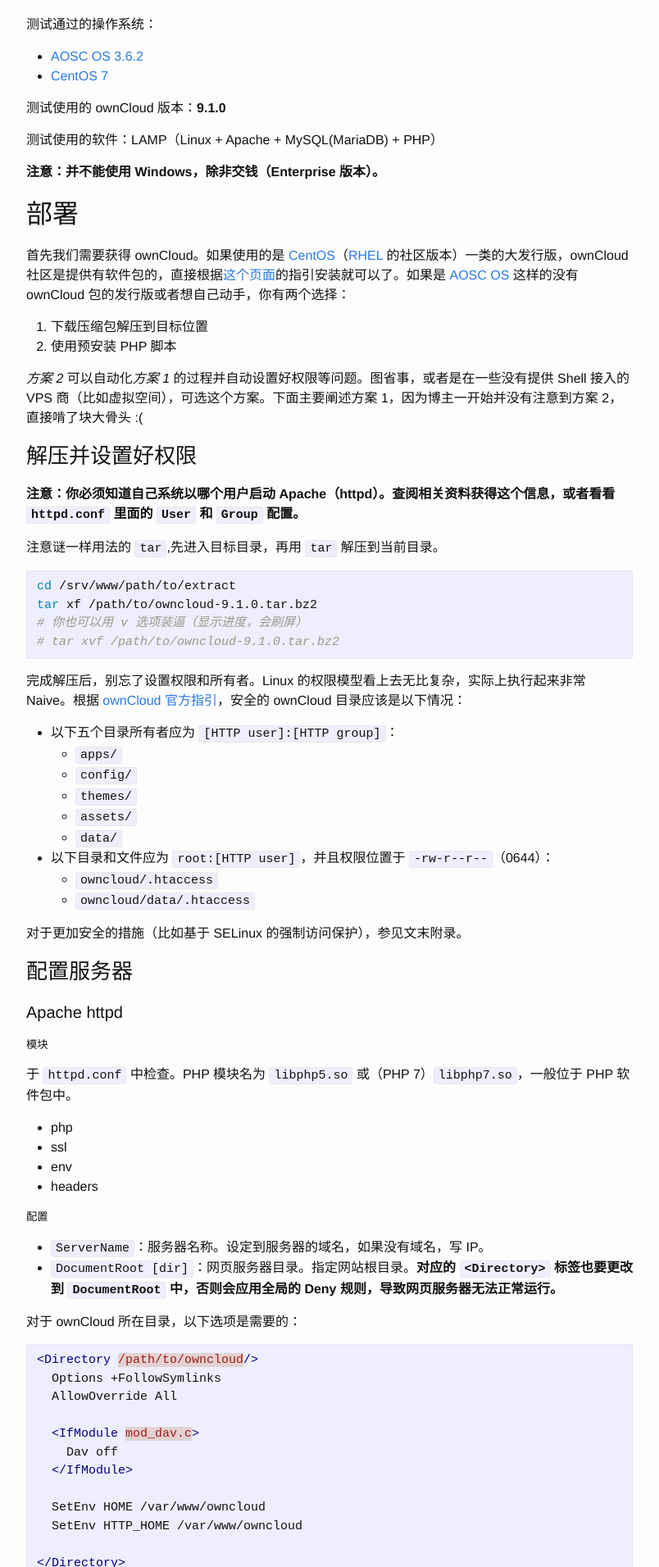
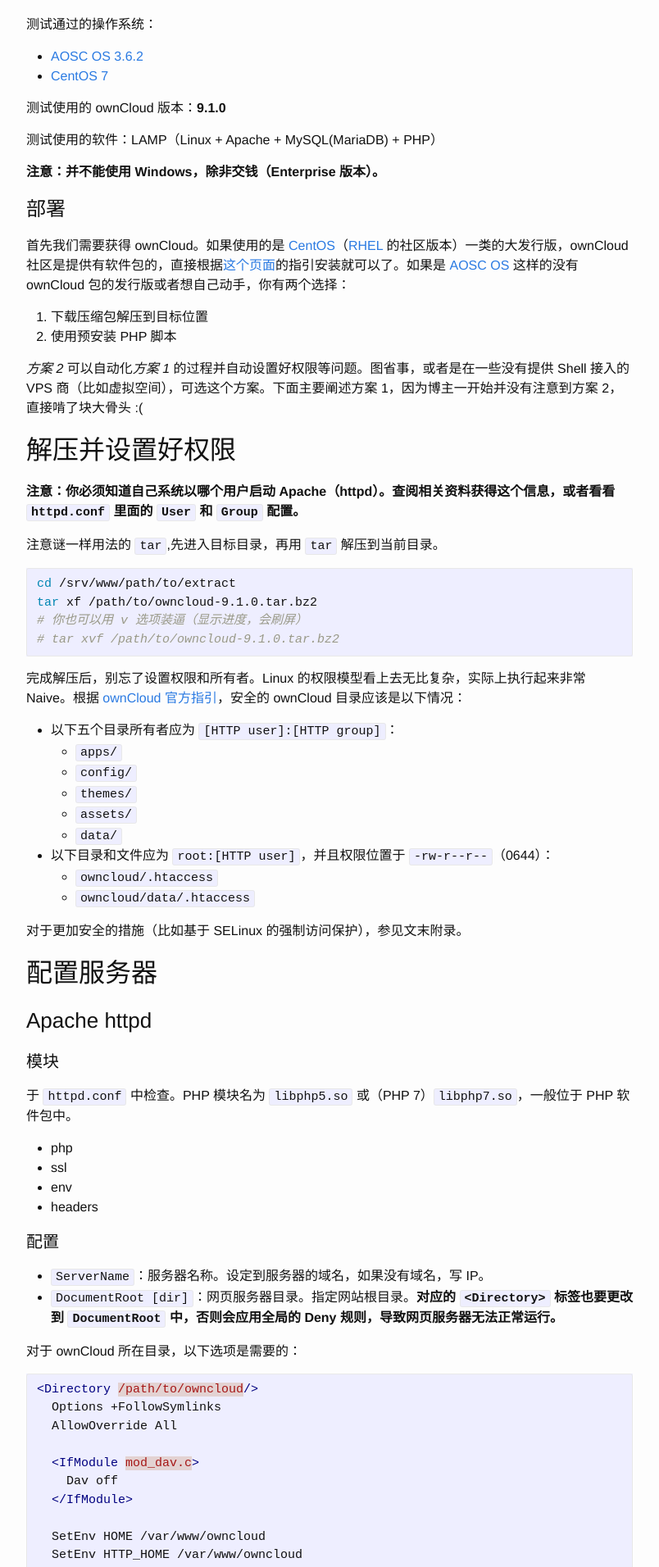
Before and after one commit to lmy441900/lmy441900.github.io, a Jekyll site: the page built from _posts/2016-08-06-how-to-setup-owncloud-on-a-single-server.md, in a window 1280 px wide. Shown: the part 374-2286 px from the top of the page at 82% size, without its empty margins (238-1042 px from the left). Built offline with Jekyll 4.4.1, drawn with Linux system fonts in a browser that asks for light colours.

Commit message:
Revert "fix: title rendering mistake"
This reverts commit 9e355638f0725f66145c48597b6faf884064b347.

Signed-off-by: Junde Yhi <lmy441900@gmail.com>

```diff
--- a/_posts/2016-08-06-how-to-setup-owncloud-on-a-single-server.md
+++ b/_posts/2016-08-06-how-to-setup-owncloud-on-a-single-server.md
@@ -35,7 +35,7 @@
 [aosc-os]:  https://aosc.io
 [cent-os-7]: https://centos.org
 
-## 部署
+# 部署
 
 首先我们需要获得 ownCloud。如果使用的是 [CentOS][cent-os-7]（[RHEL][rhel-7] 的社区版本）一类的大发行版，ownCloud 社区是提供有软件包的，直接根据[这个页面](https://download.owncloud.org/download/repositories/stable/owncloud/)的指引安装就可以了。如果是 [AOSC OS][aosc-os] 这样的没有 ownCloud 包的发行版或者想自己动手，你有两个选择：
 
@@ -46,7 +46,7 @@
 
 [rhel-7]:    https://www.redhat.com/rhel/
 
-### 解压并设置好权限
+## 解压并设置好权限
 
 **注意：你必须知道自己系统以哪个用户启动 Apache（httpd）。查阅相关资料获得这个信息，或者看看 `httpd.conf` 里面的 `User` 和 `Group` 配置。**
 
@@ -73,11 +73,11 @@
 
 对于更加安全的措施（比如基于 SELinux 的强制访问保护），参见文末附录。
 
-### 配置服务器
+## 配置服务器
 
-#### Apache httpd
+### Apache httpd
 
-##### 模块
+#### 模块
 
 于 `httpd.conf` 中检查。PHP 模块名为 `libphp5.so` 或（PHP 7）`libphp7.so`，一般位于 PHP 软件包中。
 
@@ -86,7 +86,7 @@
 - env
 - headers
 
-##### 配置
+#### 配置
 
 - `ServerName`：服务器名称。设定到服务器的域名，如果没有域名，写 IP。
 - `DocumentRoot [dir]`：网页服务器目录。指定网站根目录。**对应的 `<Directory>` 标签也要更改到 `DocumentRoot` 中，否则会应用全局的 Deny 规则，导致网页服务器无法正常运行。**
@@ -110,11 +110,11 @@
 
 配置完成后，使用 `sudo systemctl start httpd`（CentOS 7 使用 `sudo systemctl start apache`）来启动 Apache httpd 服务器。将 `start` 替换为 `enable` 可使其自启动。
 
-#### PHP
+### PHP
 
 ownCloud 对 PHP 的最低要求是版本 5.4。PHP 5.5 或以上版本本文讨论 `APCu` 作为 Memcache 模块，而 PHP 版本 5.4（CentOS 7 和 Ubuntu 等发行版提供）则需要使用 `APC` Memcache 模块，安装方法大致一样。经本人测试，PHP 7 也可以运行 ownCloud，所以推荐使用 PHP 7，性能提升比较大。
 
-##### 模块
+#### 模块
 
 注意：**粗体字**表示这是一个 PHP Core 模块，一般都预先安装好了，或者可以通过包管理安装对应包。如果两者都没有，那就真没有了，**你需要重新编译 PHP 来开启 PHP Core 模块**。`php -m` 可以检查加载了的模块，查看 `php.ini` 和 PHP 模块目录可以知道已经安装了的模块，使用 `pecl`（PHP 的包管理）可以找到动态安装的模块。
 
@@ -164,7 +164,7 @@
 
 - pcntl
 
-##### 配置
+#### 配置
 
 调整 PHP 的某些设置可以让 PHP 更加安全。参见 [PHPSec][phpsec] 网站提供的信息来打造一个安全的 PHP 环境。
 
@@ -182,14 +182,14 @@
 
 [phpsec]: http://phpsec.org/projects/phpsecinfo/tests/
 
-#### MySQL (MariaDB)
+### MySQL (MariaDB)
 
 [MariaDB][mariadb] 是一款 [MySQL][mysql] 的开源替代品，使用方法和 [MySQL][mysql] 是一样的。
 
 [mariadb]: https://mariadb.org/
 [mysql]:   https://www.mysql.com/
 
-##### 配置实例
+#### 配置实例
 
 首先确认本机安装有 MariaDB。在 CentOS 7 中你需要安装 `xxx` 软件包来获得 MariaDB 的所有功能。然后执行：
 
@@ -207,7 +207,7 @@
 
 来 Harden [MariaDB][mariadb] 的安装，增强安全性。设置 root 密码后一路 `y` 即可。完成配置后使用 `sudo systemctl start mysql`（CentOS 7 使用 `sudo systemctl start mariadb`）打开 MariaDB 守护进程。将 `status` 替换为 `enable` 可以使其自启动。
 
-##### 配置用户和数据库
+#### 配置用户和数据库
 
 下面为 ownCloud 新建一个专用用户和数据库。执行：
 
@@ -235,11 +235,11 @@
 
 至此服务器配置完成。
 
-### 配置 ownCloud
+## 配置 ownCloud
 
 进入 ownCloud 页面即可完成基本配置，若没有警告则可顺利使用 ownCloud。以下介绍各项功能优化选项。
 
-#### 缓存（Memcache）
+### 缓存（Memcache）
 
 Memcache 可以将多次请求的内容放在内存里减少 I/O 请求以达到加速后来请求的目的，对性能提升不少，建议开启。因为我们要建立的是一台简单的 ownCloud 服务器，所以我们选用 PHP 的 `APCu` Memcache 模块，配置较 ownCloud 支持的 [`memcached`][memcached] 和 [`redis`][redis] 简单。在 Ubuntu 下，安装 `php5-apcu/trusty-backports` 包。**Ubuntu 主仓库提供的 `APCu` 版本较老（4.0.2），而 ownCloud 需要 `APCu` 版本大于等于 4.0.6，所以要从 `trusty-backports` 仓库安装。**
 
@@ -273,7 +273,7 @@
 
 之后 ownCloud 就可以使用 Memcache 加速请求了。
 
-#### 改变后台任务执行方式
+### 改变后台任务执行方式
 
 ownCloud 有一些后台程序用以执行更新缓存、清除垃圾等自维护行为。默认情况下 ownCloud 使用 Ajax 方式执行后台程序：一个请求一次。这是不被推荐的，请求数量一多，后台任务的数量就多（而且还是一模一样的），造成不必要的开销。ownCloud [在其官方指引中](https://doc.owncloud.org/server/9.1/admin_manual/configuration_server/background_jobs_configuration.html)推荐使用 Cronjob 来每 15 分钟执行一次后台任务，在此我们配置 Cronjob。
 
@@ -297,7 +297,7 @@
 
 来检查是否启用任务。之后我们需要在 ownCloud 中选择 Cron 任务执行类型，打开“管理”界面找到“后台任务”选项设置为 Cron 即可。
 
-#### 服务器端加密（不推荐开启）
+### 服务器端加密（不推荐开启）
 
 ownCloud 有一个选项用于开启服务器端加密，可以对上传的文件进行加密处理。**我个人不推荐这么做，原因如下：**
 
@@ -305,18 +305,18 @@
 - 使用 ownCloud 模块会给系统带来更多开销；
 - 真的 Care 安全性的话~~不如跳舞~~，使用全盘加密效果会更好。
 
-#### 二步验证（2FA）
+### 二步验证（2FA）
 
 ownCloud 可以打开二步验证（双因子认证，Two-Factor Authentication）来通过验证器使得登录更加安全。要使用 2FA 首先需要在 ownCloud 的“应用”中打开这个插件。单击左上角的倒三角，选择“应用”，**并打开左下角隐藏菜单中的“使用实验性功能”**，在“工具”菜单中找到 TOTP 应用，启用即可在用户的个人页面中选择开启 2FA。
 
-#### 电子邮件
+### 电子邮件
 
 ownCloud 可以在用户分享文件、密码丢失等情况下向用户发送邮件。可以选择自建邮件服务器，但是自建服务器容易被外部邮箱判断为垃圾邮件，因其信任度低。ownCloud 支持以内建 SMTP、PHP SMTP 以及系统内置 sendmail 三种方式发送邮件。
 
 使用域名邮箱服务可以借大服务商的邮箱发送自己的邮件。本文不介绍具体操作。
 
-## 附录
+# 附录
 
-### 启用 HTTP 安全连接（HTTPS）
+## 启用 HTTP 安全连接（HTTPS）
 
 ### 配置 SELinux
```
